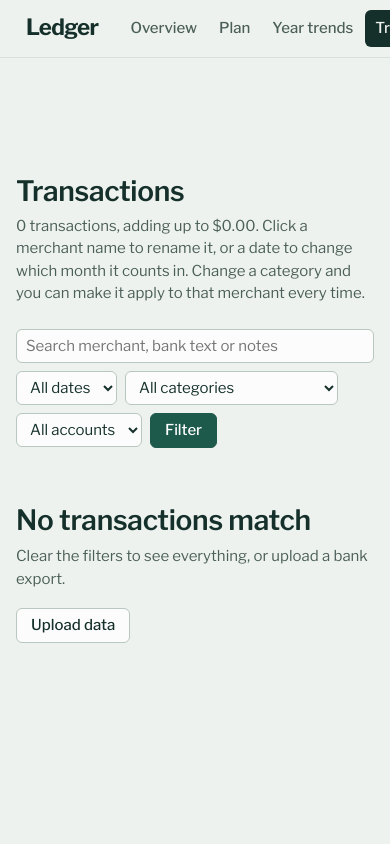
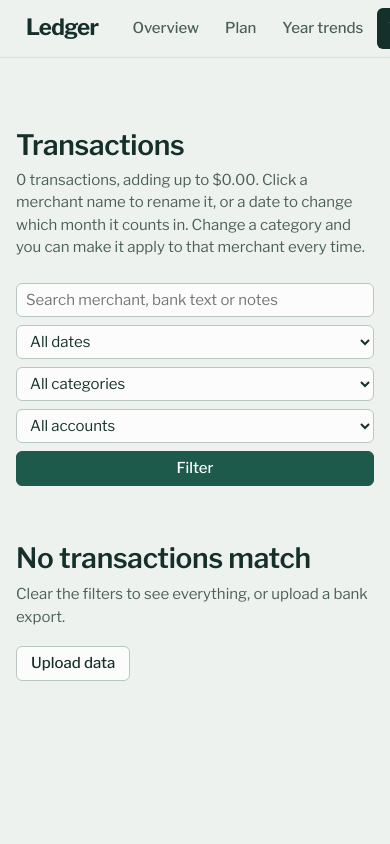
Before and after one commit to AeroPoint/AP-BalancePoint, a Flask app: page /transactions in a window 390 px wide. Run offline with Flask 3, Linux system fonts and the light colour scheme; data comes from the database, SQL or seed files in the repository; data that the repository does not hold is empty.

Commit message:
Phone access over Tailscale, phone layout, home-screen icon
- `run.py serve --phones` / start-phones.bat listens on all networks, but the app answers only
  this computer and Tailscale addresses (100.64.0.0/10, fd7a:115c:a1e0::/48); others get 403.
- Phone layout: sticky scrolling top menu, 16px inputs, bigger tap targets, transactions as cards.
- Web app manifest and icons for Add to Home Screen.
- README: "On your phone" setup.

Co-Authored-By: Claude Opus 5.5 <noreply@anthropic.com>

```diff
--- a/budget/__init__.py
+++ b/budget/__init__.py
@@ -1,12 +1,25 @@
 """Personal budget app: US Bank CSV imports, merchant dictionary, cash flow and net worth."""
+import ipaddress
 import os
 from pathlib import Path
 
-from flask import Flask
+from flask import Flask, abort, request
 
 from . import db, personal
 
 ROOT = Path(__file__).resolve().parent.parent
+
+
+TRUSTED_NETWORKS = [ipaddress.ip_network(n) for n in ("127.0.0.0/8", "::1/128", "100.64.0.0/10", "fd7a:115c:a1e0::/48")]
+
+
+def trusted(address):
+    """This computer, or a device on your Tailscale network (it hands out 100.64.0.0/10 addresses)."""
+    try:
+        ip = ipaddress.ip_address((address or "").split("%")[0])
+    except ValueError:
+        return False
+    return any(ip in net for net in TRUSTED_NETWORKS if net.version == ip.version)
 
 
 def create_app():
@@ -31,6 +44,14 @@ def create_app():
         conn.close()
 
     app.teardown_appcontext(db.close_db)
+
+    @app.before_request
+    def only_trusted_devices():
+        # The app has no login, so it only answers this computer and devices on your Tailscale
+        # network (run.py serve --phones); anyone else on the same Wi-Fi gets turned away.
+        if not trusted(request.remote_addr):
+            abort(403)
+
     from .views import bp
 
     app.register_blueprint(bp)
--- a/budget/static/style.css
+++ b/budget/static/style.css
@@ -102,9 +102,40 @@ code { font-size: 0.9em; background: var(--accent-wash); padding: 1px 5px; borde
 
 @media (max-width: 820px) {
   .app { grid-template-columns: minmax(0, 1fr); }
-  .side { position: static; height: auto; flex-direction: row; align-items: center; gap: 12px; padding: 10px 16px; border-right: 0; border-bottom: 1px solid var(--rule); overflow-x: auto; }
+  .side {
+    position: sticky; top: 0; z-index: 20; height: auto; flex-direction: row; align-items: center; gap: 12px;
+    padding: 8px 16px; padding-top: max(8px, env(safe-area-inset-top)); border-right: 0; border-bottom: 1px solid var(--rule);
+    background: var(--ground); overflow-x: auto; scrollbar-width: none;
+  }
+  .side::-webkit-scrollbar { display: none; }
   .side nav { flex-direction: row; }
-  .side nav a { white-space: nowrap; }
+  .side nav a { padding: 9px 12px; white-space: nowrap; }
+  .main { padding-top: 20px; }
+}
+
+/* Phones: 16px inputs (so iOS doesn't zoom), bigger tap targets, transactions as cards. */
+@media (max-width: 640px) {
+  input, select, textarea { font-size: 16px; }
+  .btn { min-height: 40px; }
+  .btn.small { min-height: 34px; }
+  .page-head { margin-bottom: 16px; }
+  .statement { margin-bottom: 20px; }
+  .filters > * { flex: 1 1 100%; }
+  .filters .btn { flex: 1 1 auto; }
+  table.txns thead { display: none; }
+  table.txns, table.txns tbody { display: block; }
+  table.txns tr { display: grid; grid-template-columns: minmax(0, 1fr) auto; gap: 4px 12px; padding: 12px 14px; border-bottom: 1px solid var(--rule); }
+  table.txns td { display: block; padding: 0; border: 0; }
+  table.txns td.merchant { grid-column: 1; grid-row: 1; min-width: 0; }
+  table.txns td.num { grid-column: 2; grid-row: 1; align-self: start; font-weight: 600; }
+  table.txns td.date { grid-column: 1; grid-row: 2; font-size: 0.85rem; }
+  table.txns td.source-tag { grid-column: 2; grid-row: 2; text-align: right; }
+  table.txns td:has(.cat-select) { grid-column: 1 / -1; }
+  table.txns .cat-select { width: 100%; max-width: none; }
+  table.txns td.oneoff-cell { grid-column: 1 / -1; text-align: left; }
+  table.txns td.oneoff-cell:has(input)::after { content: " one-off"; color: var(--muted); font-size: 0.85rem; }
+  table.txns td.oneoff-cell:not(:has(input)) { display: none; }
+  .raw { max-width: 100%; }
 }
 
 /* ------------------------------------------------------------ controls */
--- a/budget/templates/base.html
+++ b/budget/templates/base.html
@@ -2,7 +2,14 @@
 <html lang="en">
 <head>
   <meta charset="utf-8">
-  <meta name="viewport" content="width=device-width, initial-scale=1">
+  <meta name="viewport" content="width=device-width, initial-scale=1, viewport-fit=cover">
+  <meta name="theme-color" content="#1d5a4c">
+  <meta name="apple-mobile-web-app-capable" content="yes">
+  <meta name="mobile-web-app-capable" content="yes">
+  <meta name="apple-mobile-web-app-title" content="Ledger">
+  <link rel="manifest" href="{{ url_for('static', filename='manifest.webmanifest') }}">
+  <link rel="apple-touch-icon" href="{{ url_for('static', filename='icon-180.png') }}">
+  <link rel="icon" type="image/png" href="{{ url_for('static', filename='icon-180.png') }}">
   <title>{% block title %}{% endblock %} | Ledger</title>
   <link rel="preconnect" href="https://fonts.googleapis.com">
   <link rel="preconnect" href="https://fonts.gstatic.com" crossorigin>
--- a/run.py
+++ b/run.py
@@ -1,6 +1,7 @@
 """Start the budget app, or run a one-off import from the command line.
 
     python run.py                          # serve at http://127.0.0.1:5000
+    python run.py serve --phones           # also reachable from your phones over Tailscale
     python run.py import-excel data/source/budget.xlsx [--through 2024-12-31]
     python run.py import-csv path/to/export.csv --account "US Bank Credit" [--kind credit]
 """
@@ -15,12 +16,29 @@ from budget.db import connect
 from budget.excel_import import ensure_account, import_workbook
 
 
+def print_phone_address(port):
+    import shutil
+    import subprocess
+
+    exe = shutil.which("tailscale") or r"C:\Program Files\Tailscale\tailscale.exe"
+    try:
+        ip = subprocess.run([exe, "ip", "-4"], capture_output=True, text=True, timeout=10).stdout.split()[0]
+        name = subprocess.run([exe, "status", "--self", "--peers=false"], capture_output=True, text=True,
+                              timeout=10).stdout.split()
+        host = name[1] if len(name) > 1 else ip
+        print(f"On your phones (Tailscale on): http://{host}:{port}  or  http://{ip}:{port}")
+    except (OSError, IndexError, subprocess.SubprocessError):
+        print("Tailscale isn't running on this computer yet, so phones can't reach the app. See README: 'On your phone'.")
+
+
 def main():
     parser = argparse.ArgumentParser(description="Personal budget app")
     sub = parser.add_subparsers(dest="command")
     serve = sub.add_parser("serve", help="run the web app (default)")
     serve.add_argument("--port", type=int, default=5000)
     serve.add_argument("--no-browser", action="store_true")
+    serve.add_argument("--phones", action="store_true",
+                       help="also answer devices on your Tailscale network (nobody else, even on the same Wi-Fi)")
     excel = sub.add_parser("import-excel", help="import an old budget workbook (see [spreadsheet] in personal.toml)")
     excel.add_argument("path")
     excel.add_argument("--through", help="ignore ledger rows after this date (YYYY-MM-DD)")
@@ -78,9 +96,14 @@ def main():
               + (f", carrying their categories to {carried} bank rows" if carried else ""))
     else:
         port = getattr(args, "port", 5000)
+        phones = getattr(args, "phones", False)
+        if phones:
+            print_phone_address(port)
         if not getattr(args, "no_browser", False):
             webbrowser.open(f"http://127.0.0.1:{port}")
-        app.run(host="127.0.0.1", port=port, debug=False)
+        # With --phones the server listens on every network, and the app itself turns away anything
+        # that isn't this computer or a Tailscale device (budget.trusted).
+        app.run(host="0.0.0.0" if phones else "127.0.0.1", port=port, debug=False)
 
 
 if __name__ == "__main__":
```
Also changed, not shown: README.md, budget/static/icon-180.png (added), budget/static/icon-512.png (added), budget/static/manifest.webmanifest (added), 1 other file.
